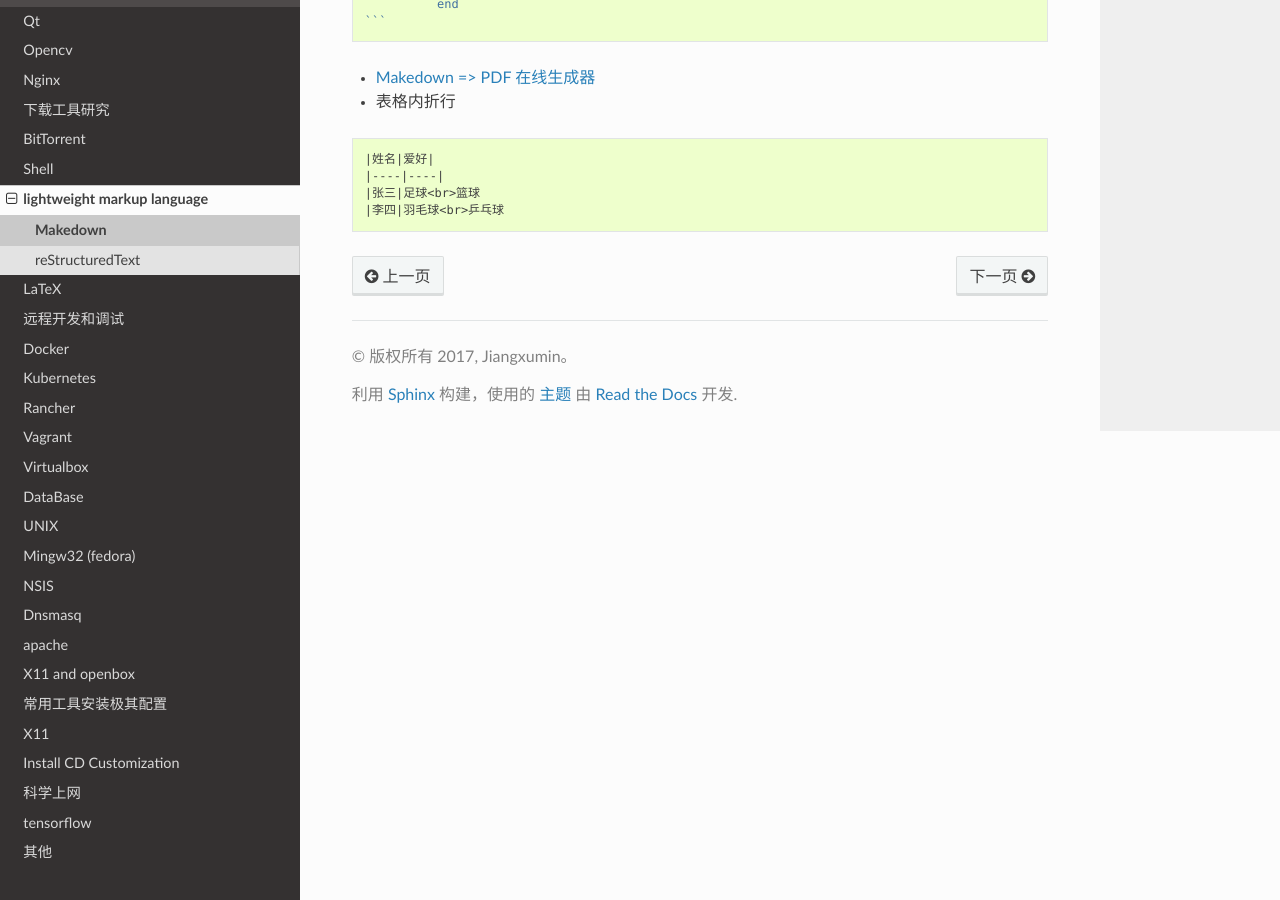
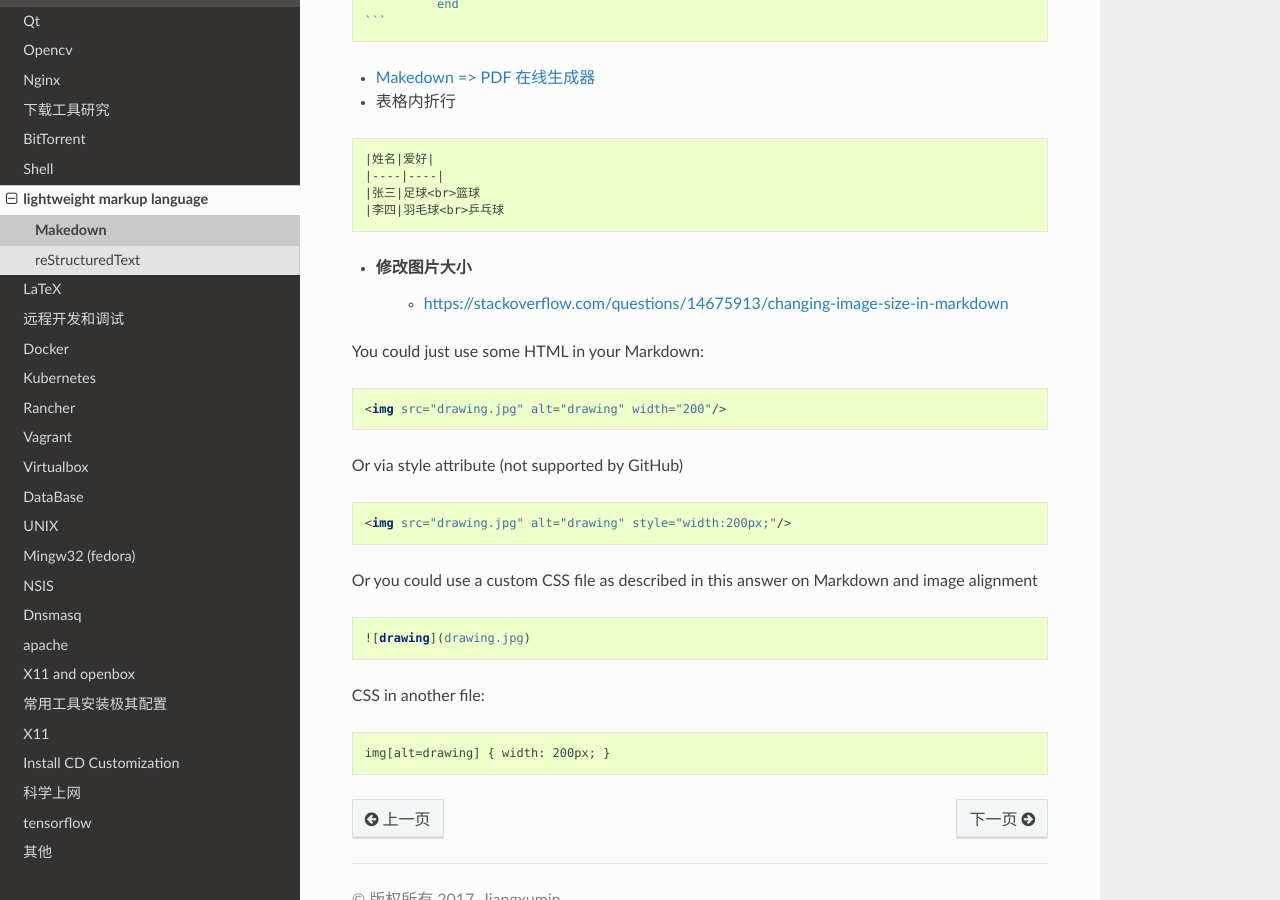
Before and after one commit to my-rds-store/my_space, a Sphinx documentation site: the page built from source/lightweight_markup_language/makedown/index.rst, in a window 1280 px wide and 900 px high, scrolled down 1269 px. Built offline with Sphinx 7.4.7 and the Read the Docs theme 2.0.0, drawn with Linux system fonts in a browser that asks for light colours.

Commit message:
update ....

```diff
--- a/source/lightweight_markup_language/makedown/index.rst
+++ b/source/lightweight_markup_language/makedown/index.rst
@@ -85,3 +85,32 @@ Makedown
     |----|----|
     |张三|足球<br>篮球
     |李四|羽毛球<br>乒乓球
+
+
+* 修改图片大小
+    * https://stackoverflow.com/questions/14675913/changing-image-size-in-markdown
+
+
+You could just use some HTML in your Markdown:
+
+.. code-block:: html
+
+    <img src="drawing.jpg" alt="drawing" width="200"/>
+
+Or via style attribute (not supported by GitHub)
+
+.. code-block:: html
+
+    <img src="drawing.jpg" alt="drawing" style="width:200px;"/>
+
+Or you could use a custom CSS file as described in this answer on Markdown and image alignment
+
+.. code-block:: md
+
+    ![drawing](drawing.jpg)
+
+CSS in another file:
+
+.. code-block:: md
+
+    img[alt=drawing] { width: 200px; }
```
